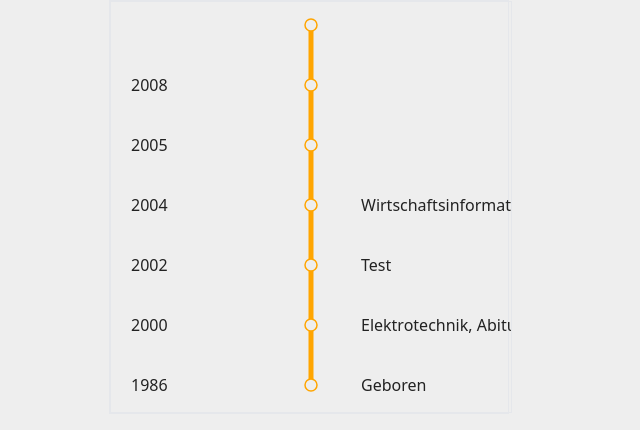
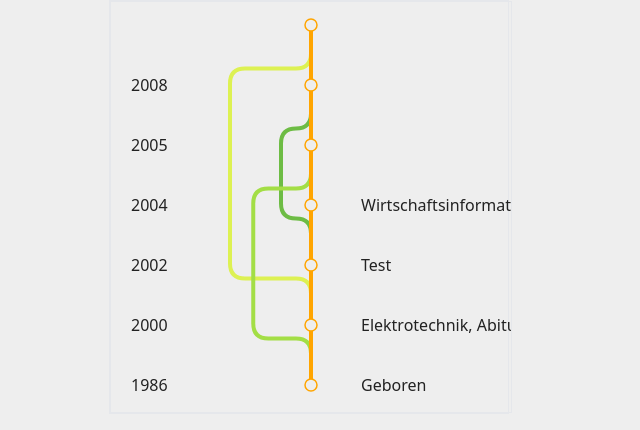
Before and after one commit to gabjuh/webdev-portfolio, a React (Vite) app: page / in a window 1280 px wide. Shown: the top 430 px of the page, without its empty margins (331-971 px from the left). Built offline with nearby package versions, Linux system fonts and the light colour scheme.

Commit message:
cleanup, import themes

```diff
--- a/src/component/CvTree.tsx
+++ b/src/component/CvTree.tsx
@@ -4,6 +4,7 @@ import Tube from './Tube';
 import Point from './Point';
 import { Year, Text } from './Text';
 import * as data from '../cv_gj.json';
+import themes from '../themes.json';
 
 interface ICvTree {
   bgColor: string;
@@ -17,17 +18,14 @@ const CvTree: React.FC<ICvTree> = ({
 
   const general = (data.general);
 
-  const [factor, setFactor] = useState<number>(general.factor); // factor for sizing
-  const sizeUnit: number = general.sizeUnit; // smallest unit to calc the size
-  const size: number = factor * sizeUnit; // size is the sizeUnit multiplied by the factor
+  const size: number = general.size; // size is the sizeUnit multiplied by the factor
   const pointSize: number = 6;
   const pointStrokeWidth: number = 1.5;
   const level: number = 2 * size; // level is actually the bright of the level of the branches
-  const [jumpToLevel, setJumpToLevel] = useState<number>(0); // the number of how many braches will be jumped through
-  const [strokeWidth, setStrokeWidth] = useState<number>(5); // simply the width of the Bend
+  // const [jumpToLevel, setJumpToLevel] = useState<number>(0); // the number of how many braches will be jumped through
+  const [strokeWidth, setStrokeWidth] = useState<number>(general.strokeWidth); // simply the width of the Bend
   // const height: number = level; // height is 2 times the size (hight), always the same.
 
-  const width: number = (level + strokeWidth) + jumpToLevel * size; // width is 2 times the level plus the strokeWidth, and if jumpToLevel !== 0, it will be multiplicated by the size
 
   const step = 60;
 
@@ -69,6 +67,7 @@ const CvTree: React.FC<ICvTree> = ({
       // If the year of the finishing of a project is not a starting point of another (so it would not be shown), it will be added without any additional text.
       data.items.push({
         content: {
+          slug: `generated_slug_${i}`,
           name: '',
           year: content.end,
           showYear: true
@@ -129,7 +128,7 @@ const CvTree: React.FC<ICvTree> = ({
               // const startEndDiff = index !== endYearIndex && endYearIndex > -1 ? index - endYearIndex : null;
               const startEndDiff = endYearIndex && endYearIndex > -1 ? index - endYearIndex : 1;
 
-              console.log({ year: content.year, end: content.end, name: content.name, index, endYearIndex, startEndDiff });
+              // console.log(themes.themes[selectedTheme]);
 
               return (
                 <React.Fragment key={i}>
@@ -141,10 +140,12 @@ const CvTree: React.FC<ICvTree> = ({
                       step={step}
                       size={size}
                       side={side}
-                      color={layout ? layout.color : 'red'}
+                      // color={layout ? layout.color : 'red'}
+                      color={themes[0]['left'][layout?.jumpToLevel]}
                       strokeWidth={strokeWidth}
                       pos={[200, step * (i + 1) + step / 2.1]}
-                      jumpToLevel={jumpToLevel}
+                      jumpToLevel={layout?.jumpToLevel}
+                    // jumpToLevel={themes[0]['left'][0]}
                     />
                   }
 
@@ -169,7 +170,6 @@ const CvTree: React.FC<ICvTree> = ({
             {/* Stack */}
             <Tube
               height={stockHeight}
-              branchWidth={width}
               color={'orange'}
               strokeWidth={strokeWidth}
               startPos={stockStartPos}
```
